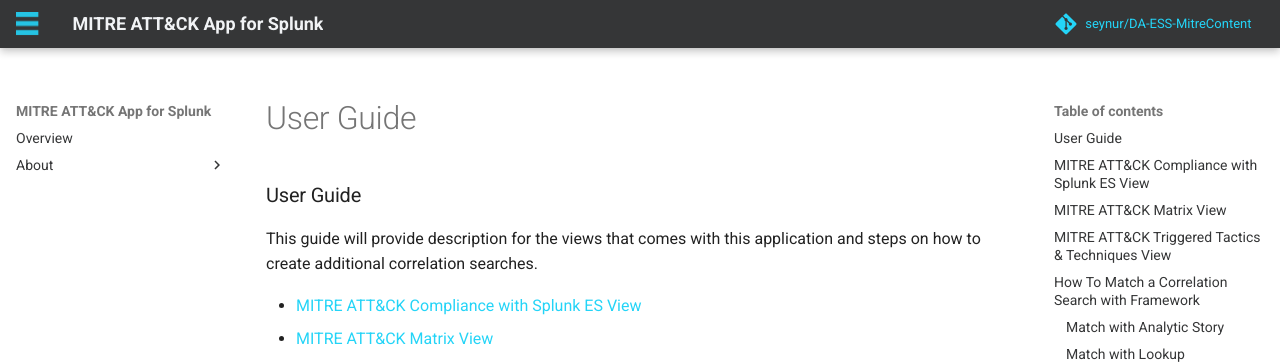
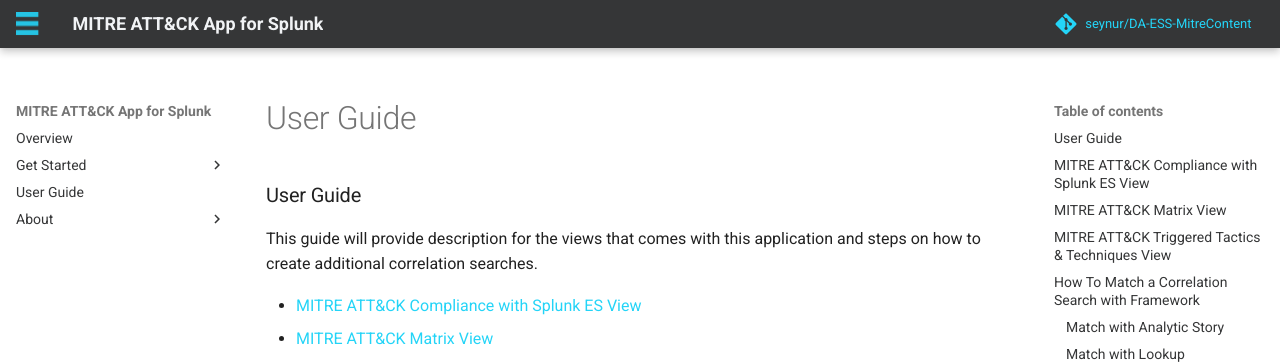
Before and after one commit to Oykucann/mitre-app-for-splunk-docs, an MkDocs documentation site: the page built from docs/user_guide.md, in a window 1280 px wide. Shown: the top 364 px of the page. Built offline with MkDocs 1.6.1 and Material for MkDocs 9.7.7, drawn with Linux system fonts in a browser that asks for light colours; comment, search, counter and statistics services are not loaded; the version menu is left out.

```diff
--- a/mkdocs.yml
+++ b/mkdocs.yml
@@ -37,9 +37,9 @@ markdown_extensions:
 
 nav:
   - index.md
-#  - Get Started:
-#    - installation.md
-#  - User Guide: user_guide.md
+  - Get Started:
+    - installation.md
+  - User Guide: user_guide.md
   - About:
     - release_notes.md
 
```
